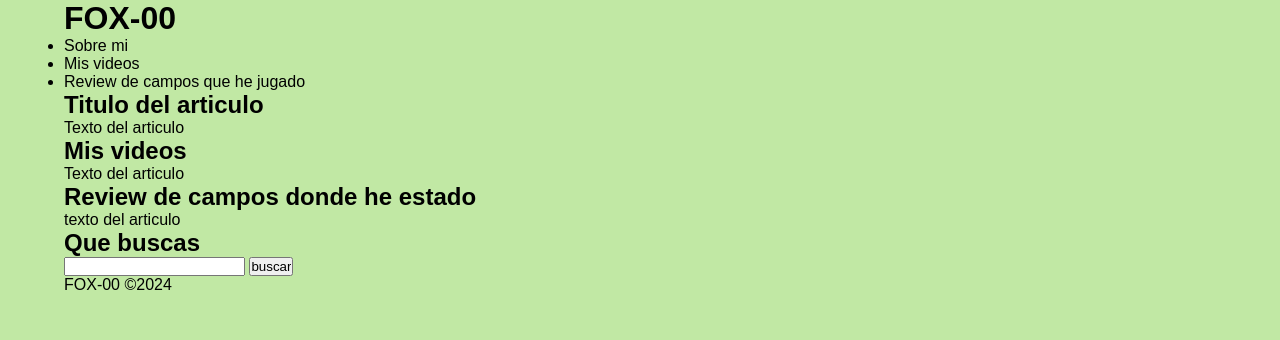
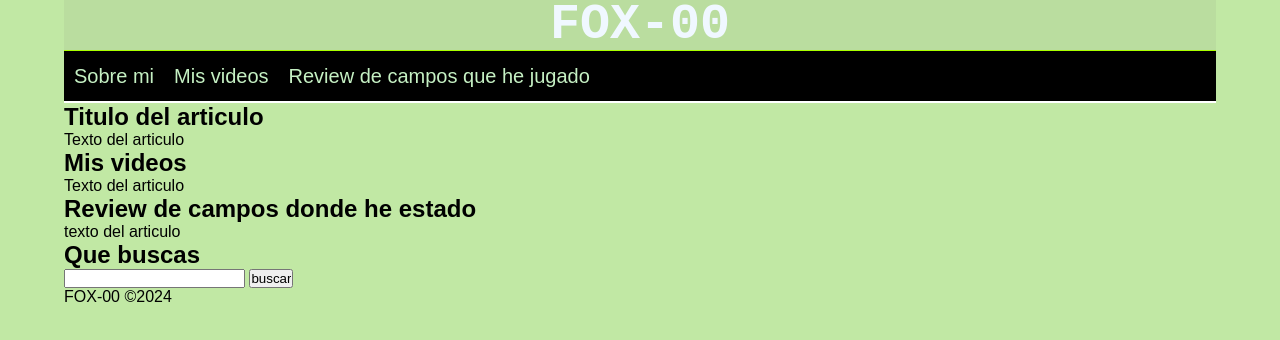
Before and after one commit to GerardoCL31/MyBlogPersonal, a plain HTML site: page INDEX.html in a window 1280 px wide. Drawn offline with Linux system fonts and the light colour scheme.

Commit message:
segundo comentario

```diff
--- a/estilos.css
+++ b/estilos.css
@@ -9,7 +9,40 @@ body{
 #container{
     width: 90%;
     margin: 0px auto;
-
-
+}
+header h1{
+    background: #badd9f;
+    height: 100%;
+    width: 100%;
+    text-align: center;
+    line-height: 50px;
+    color: aliceblue;
+    border-bottom: 1px solid #aaff00;
+    font-size: 50px;
+    font-family: 'Courier New', Courier, monospace;
+}
+nav{
+    background: black;
+    height: 50px;
+    border-bottom: 2.5px solid #ffffff;
+}
+nav ul li{
+    float: left;
+    list-style: none;
+    margin: 10Px;
+    color:rgb(197, 240, 195);
+    font-size: 20px;
+    line-height: 30px;
 
 }
+
+.clear{
+    clear:both
+}
+#contenido{
+    float: left;
+    width: calc(80% - 80px);
+    min-height: 500px;
+    background: white;
+    padding: 40px;
+}
```
